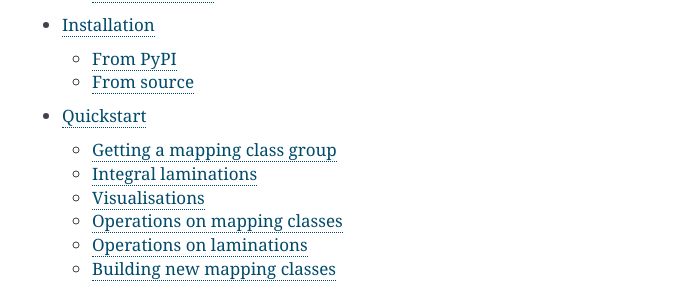
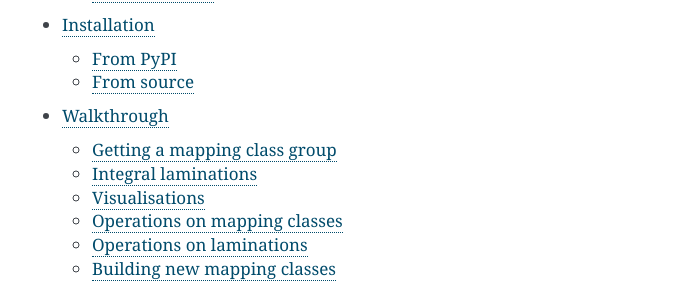
Before and after one commit to MarkCBell/curver, a Sphinx documentation site: the page built from docs/index.rst, in a window 1280 px wide and 900 px high, scrolled down 1373 px. Shown: the part 156-450 px from the top of the window, without its empty margins (388-1087 px from the left). Built offline with Sphinx 7.4.7, drawn with Linux system fonts in a browser that asks for light colours.

Commit message:
Renamed to aviod clash.

```diff
--- a/docs/index.rst
+++ b/docs/index.rst
@@ -13,7 +13,7 @@ instructions for getting the most out of Curver.
 
    user/intro
    user/install
-   user/quickstart
+   user/walkthrough
    user/surfaces
    user/representations
    user/references
--- a/docs/user/quickstart.rst
+++ b/docs/user/walkthrough.rst
@@ -1,6 +1,6 @@
 
-Quickstart
-==========
+Walkthrough
+===========
 
 Eager to get started? This page gives a good introduction in how to get started with curver.
 
```
